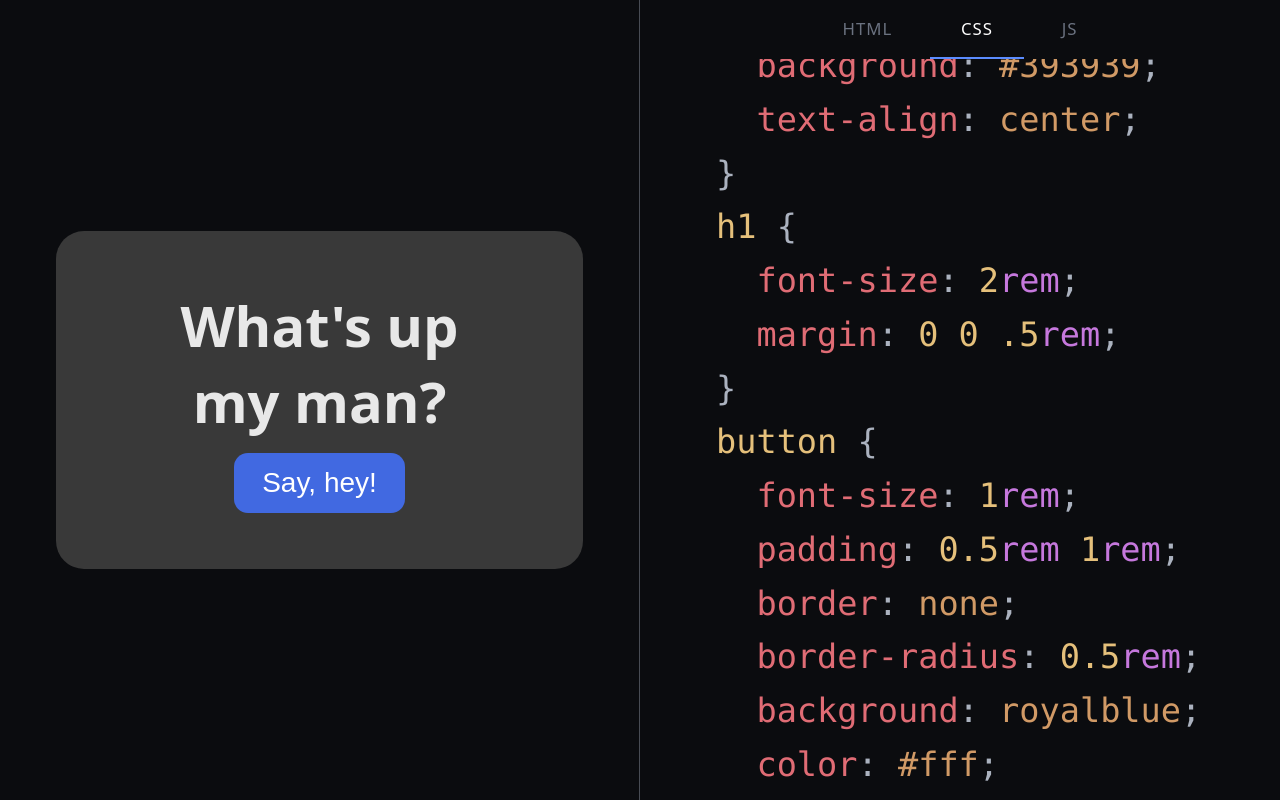
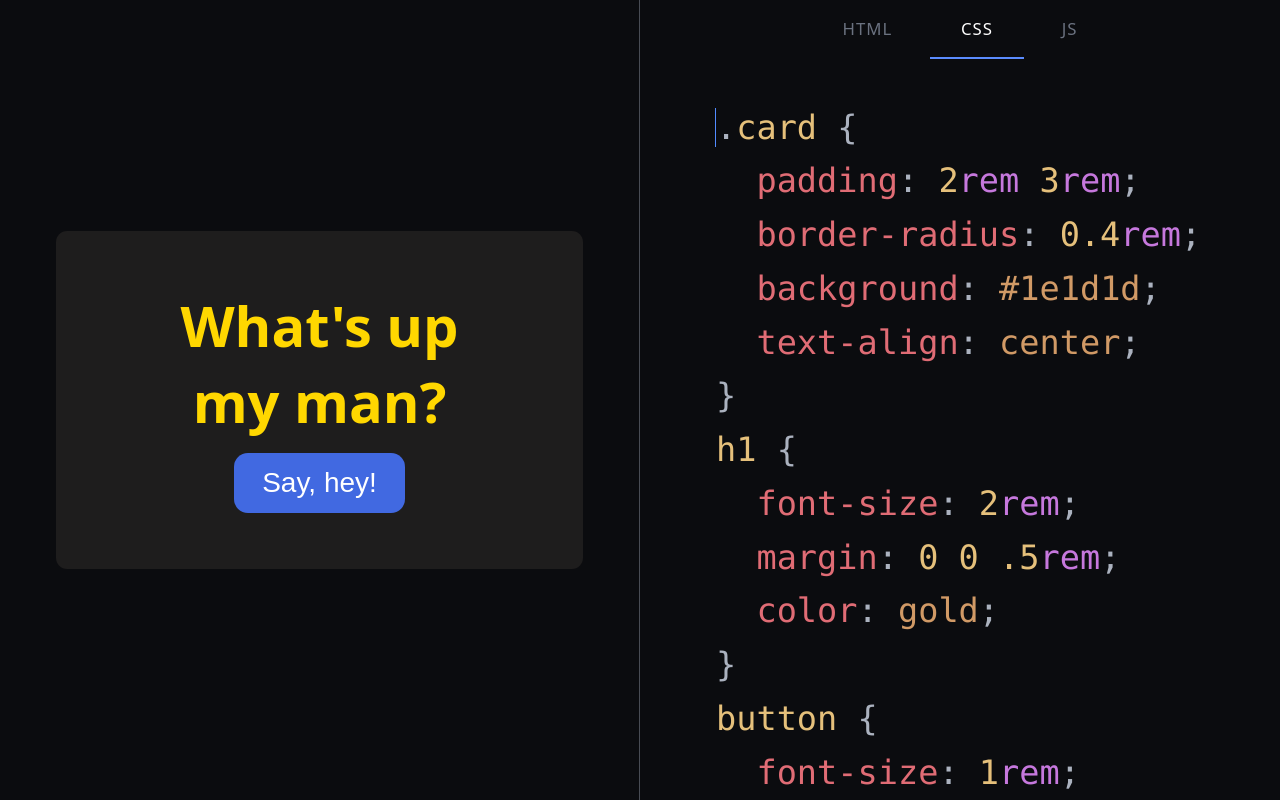
Before and after one commit to krasimir/web-demos, a website with bundled scripts: page demos/whats-new-in-web-ui/public/index.html in a window 1280 px wide. Both pictures are taken after a click on the button "CSS". Built offline with nearby package versions, Linux system fonts and the light colour scheme.

Commit message:
Small changes

```diff
--- a/demos/whats-new-in-web-ui/public/style.css
+++ b/demos/whats-new-in-web-ui/public/style.css
@@ -84,7 +84,6 @@ html, body {
   flex: 1;
   display: flex;
   justify-content: center;
-  align-items: center;
   overflow: auto;
   padding: 1.5rem 2.5rem 2.5rem;
 }
@@ -92,6 +91,7 @@ html, body {
 .editor-inner {
   width: 100%;
   max-width: 720px;
+  margin: auto;
 }
 
 .editor-inner .cm-editor {
--- a/demos/whats-new-in-web-ui/src/main.js
+++ b/demos/whats-new-in-web-ui/src/main.js
@@ -14,13 +14,14 @@ const DEFAULT_SOURCE = {
 </div>`,
   css: `.card {
   padding: 2rem 3rem;
-  border-radius: 1rem;
-  background: #393939;
+  border-radius: 0.4rem;
+  background: #1e1d1d;
   text-align: center;
 }
 h1 {
   font-size: 2rem;
   margin: 0 0 .5rem;
+  color: gold;
 }
 button {
   font-size: 1rem;
```
